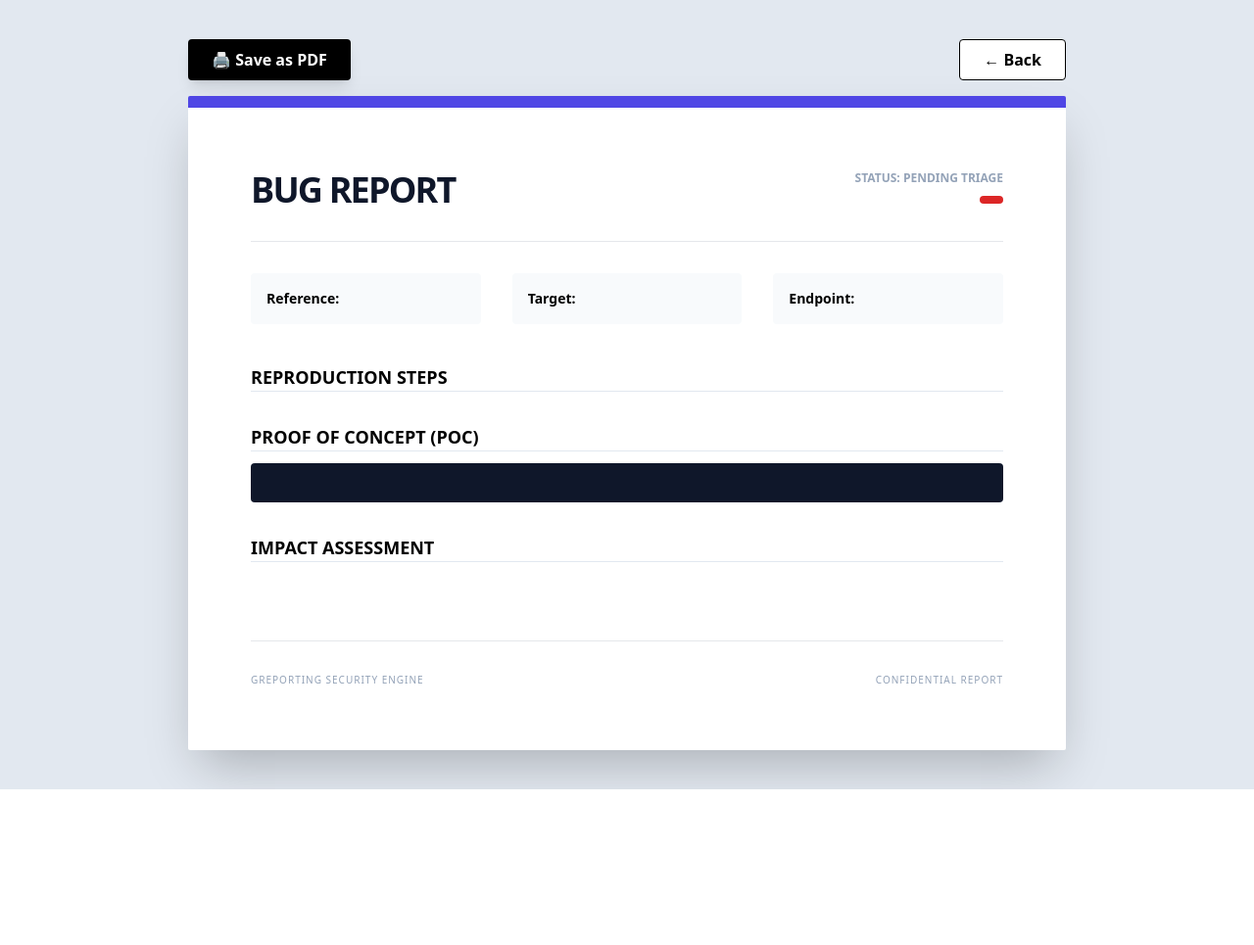
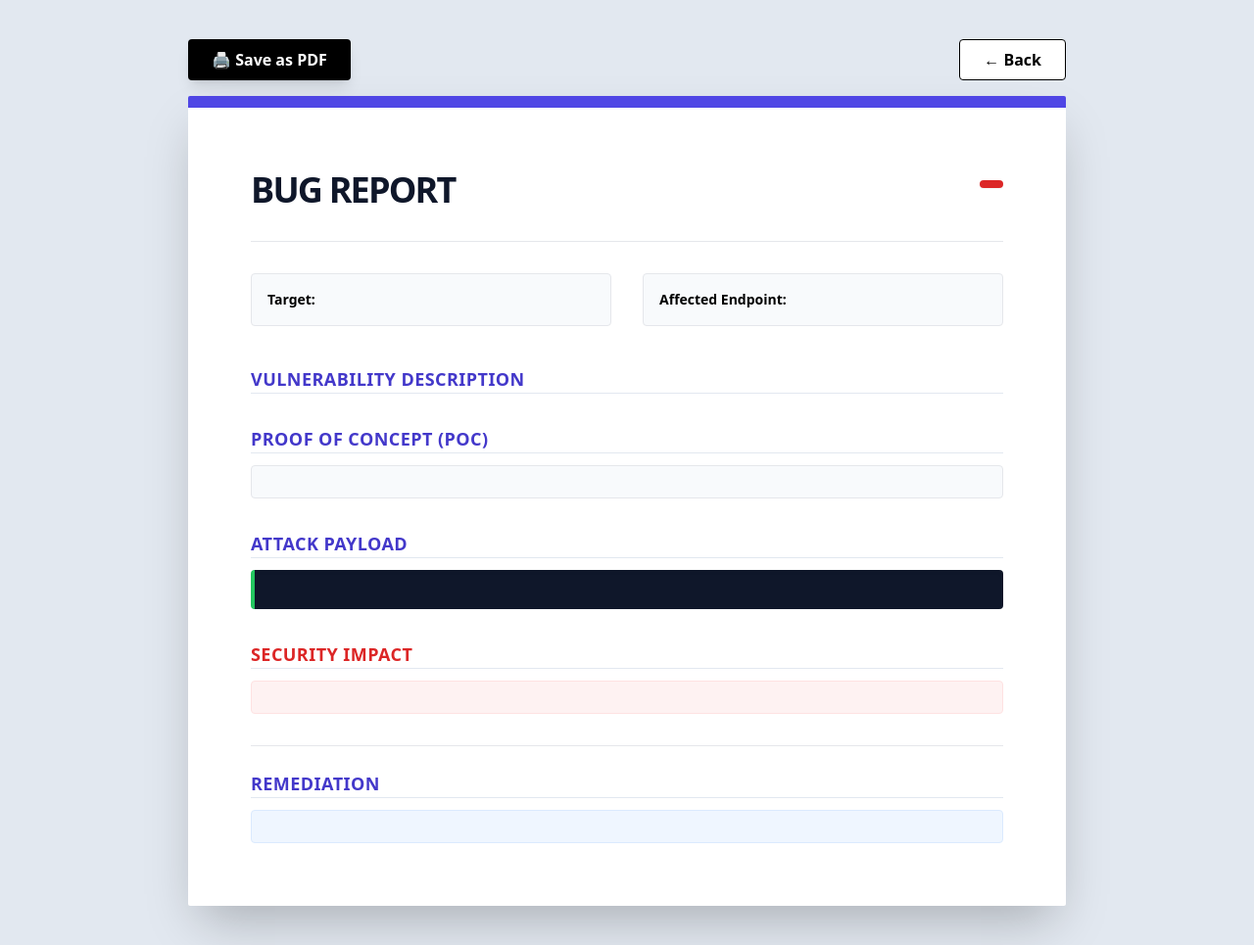
Before and after one commit to govindamalhii/GReporting, a Flask app: template templates/result.html in a window 1280 px wide. Shown: the whole page at 98% size. Before the commit the page ends 806 px from the top, so only its background shows below. Run offline with Flask 3, Linux system fonts and the light colour scheme; the template is opened without the code that fills it, so the values that code supplies are empty; some libraries are stand-ins or nearby versions.

Commit message:
Integrated Endpoint and Impact with Live Preview

```diff
--- a/app.py
+++ b/app.py
@@ -1,15 +1,14 @@
-from flask import Flask, render_template, request, jsonify
+from flask import Flask, render_template, request
 from datetime import datetime
 
 app = Flask(__name__)
 
-# Professional Database for Logic
+# Predefined professional data
 VULN_DB = {
-    "SQL Injection": {"sev": "Critical", "ref": "CWE-89", "desc": "Direct database query manipulation."},
-    "Cross-Site Scripting (XSS)": {"sev": "High", "ref": "CWE-79", "desc": "Malicious script injection in browsers."},
-    "IDOR": {"sev": "High", "ref": "CWE-639", "desc": "Unauthorized access to private objects."},
-    "Broken Auth": {"sev": "Critical", "ref": "CWE-287", "desc": "Faulty session management or login logic."},
-    "Rate Limiting": {"sev": "Low", "ref": "CWE-799", "desc": "Lack of request throttling on sensitive endpoints."}
+    "SQL Injection": {"sev": "Critical", "desc": "Allows unauthorized database manipulation.", "rec": "Use parameterized queries and input validation."},
+    "Cross-Site Scripting (XSS)": {"sev": "High", "desc": "Allows execution of malicious scripts in the victim's browser.", "rec": "Implement CSP and output encoding."},
+    "IDOR": {"sev": "High", "desc": "Direct access to objects without authorization.", "rec": "Implement strict object-level access controls."},
+    "Open Redirect": {"sev": "Medium", "desc": "Redirects users to malicious external sites.", "rec": "Use a whitelist for all redirect URLs."}
 }
 
 @app.route('/')
@@ -20,7 +19,7 @@ def index():
 def generate():
     data = request.form
     report_data = {
-        "title": f"[{data.get('severity')}] {data.get('vultype')} @ {data.get('target')}",
+        "title": f"[{data.get('severity')}] {data.get('vultype')} on {data.get('target')}",
         "date": datetime.now().strftime("%d %b %Y"),
         "vultype": data.get('vultype'),
         "target": data.get('target'),
@@ -29,7 +28,8 @@ def generate():
         "steps": data.get('steps'),
         "payload": data.get('payload'),
         "impact": data.get('impact'),
-        "ref": VULN_DB.get(data.get('vultype'), {}).get('ref', 'N/A')
+        "description": VULN_DB.get(data.get('vultype'), {}).get('desc', 'N/A'),
+        "recommendation": VULN_DB.get(data.get('vultype'), {}).get('rec', 'N/A')
     }
     return render_template('result.html', report=report_data)
 
--- a/templates/result.html
+++ b/templates/result.html
@@ -5,7 +5,7 @@
     <title>GReporting | Final Output</title>
     <script src="https://cdn.tailwindcss.com"></script>
 </head>
-<body class="bg-slate-200 p-10">
+<body class="bg-slate-200 p-10 font-sans">
     <div class="max-w-4xl mx-auto">
         <div class="flex justify-between mb-4 no-print">
             <button onclick="window.print()" class="bg-black text-white px-6 py-2 rounded font-bold shadow-lg hover:bg-gray-800">🖨️ Save as PDF</button>
@@ -15,47 +15,50 @@
         <div class="bg-white shadow-2xl p-16 rounded-sm border-t-[12px] border-indigo-600">
             <div class="flex justify-between items-start border-b pb-8 mb-8">
                 <div>
-                    <h1 class="text-4xl font-black text-slate-900 tracking-tighter">BUG REPORT</h1>
+                    <h1 class="text-4xl font-black text-slate-900 tracking-tighter uppercase">Bug Report</h1>
                     <p class="text-indigo-600 font-bold tracking-widest">{{ report.vultype }}</p>
                 </div>
                 <div class="text-right">
-                    <div class="text-xs font-bold text-slate-400 uppercase">Status: PENDING TRIAGE</div>
                     <div class="text-sm font-bold text-slate-900">{{ report.date }}</div>
-                    <div class="mt-2 inline-block px-3 py-1 bg-red-600 text-white text-xs font-bold rounded">{{ report.severity }}</div>
+                    <div class="mt-2 inline-block px-3 py-1 bg-red-600 text-white text-xs font-bold rounded shadow-sm">{{ report.severity }}</div>
                 </div>
             </div>
 
-            <div class="grid grid-cols-3 gap-8 mb-10 text-sm">
-                <div class="bg-slate-50 p-4 rounded"><strong>Reference:</strong><br>{{ report.ref }}</div>
-                <div class="bg-slate-50 p-4 rounded"><strong>Target:</strong><br>{{ report.target }}</div>
-                <div class="bg-slate-50 p-4 rounded"><strong>Endpoint:</strong><br>{{ report.endpoint }}</div>
+            <div class="grid grid-cols-2 gap-8 mb-10 text-sm">
+                <div class="bg-slate-50 p-4 rounded border"><strong>Target:</strong><br>{{ report.target }}</div>
+                <div class="bg-slate-50 p-4 rounded border"><strong>Affected Endpoint:</strong><br>{{ report.endpoint }}</div>
             </div>
 
             <div class="space-y-8">
                 <section>
-                    <h2 class="text-lg font-black border-b border-slate-200 mb-3">REPRODUCTION STEPS</h2>
-                    <pre class="whitespace-pre-wrap text-slate-700 leading-relaxed font-mono text-sm">{{ report.steps }}</pre>
+                    <h2 class="text-lg font-black border-b border-slate-200 mb-3 text-indigo-700 uppercase tracking-wide">Vulnerability Description</h2>
+                    <p class="text-slate-700 leading-relaxed text-sm">{{ report.description }}</p>
                 </section>
 
                 <section>
-                    <h2 class="text-lg font-black border-b border-slate-200 mb-3">PROOF OF CONCEPT (POC)</h2>
-                    <div class="bg-slate-900 text-green-400 p-5 rounded font-mono text-sm">
+                    <h2 class="text-lg font-black border-b border-slate-200 mb-3 text-indigo-700 uppercase tracking-wide">Proof of Concept (PoC)</h2>
+                    <pre class="whitespace-pre-wrap text-slate-700 leading-relaxed font-mono text-xs bg-slate-50 p-4 border rounded">{{ report.steps }}</pre>
+                </section>
+
+                <section>
+                    <h2 class="text-lg font-black border-b border-slate-200 mb-3 text-indigo-700 uppercase tracking-wide">Attack Payload</h2>
+                    <div class="bg-slate-900 text-green-400 p-5 rounded font-mono text-sm border-l-4 border-green-500 shadow-inner">
                         {{ report.payload }}
                     </div>
                 </section>
 
                 <section>
-                    <h2 class="text-lg font-black border-b border-slate-200 mb-3">IMPACT ASSESSMENT</h2>
-                    <p class="text-red-700 font-semibold italic">{{ report.impact }}</p>
+                    <h2 class="text-lg font-black border-b border-slate-200 mb-3 text-red-600 uppercase tracking-wide font-bold">Security Impact</h2>
+                    <p class="text-red-700 font-bold italic p-4 bg-red-50 rounded border border-red-100">{{ report.impact }}</p>
                 </section>
-            </div>
 
-            <div class="mt-20 pt-8 border-t text-[10px] text-slate-400 flex justify-between uppercase tracking-widest">
-                <span>GReporting Security Engine</span>
-                <span>Confidential Report</span>
+                <section class="pt-6 border-t">
+                    <h2 class="text-lg font-black border-b border-slate-200 mb-3 text-indigo-700 uppercase tracking-wide">Remediation</h2>
+                    <p class="bg-blue-50 p-4 text-blue-800 rounded text-sm border border-blue-100">{{ report.recommendation }}</p>
+                </section>
             </div>
         </div>
     </div>
-    <style>@media print { .no-print { display: none; } body { background: white; p:0; } }</style>
+    <style>@media print { .no-print { display: none; } body { background: white; padding: 0; } .bg-white { shadow: none; border: none; } }</style>
 </body>
 </html>
```
Also changed, not shown: templates/index.html (+34 -12 lines).
